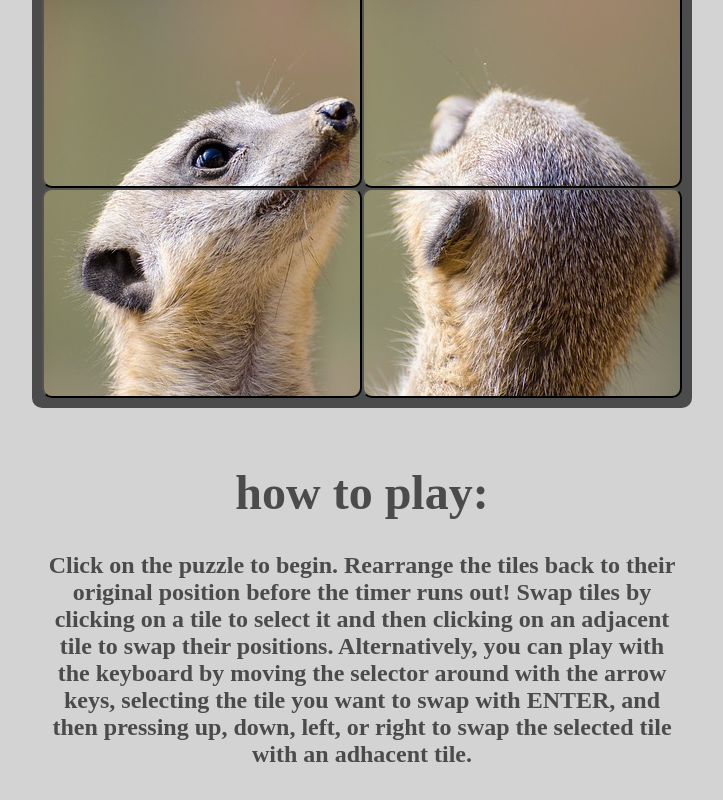
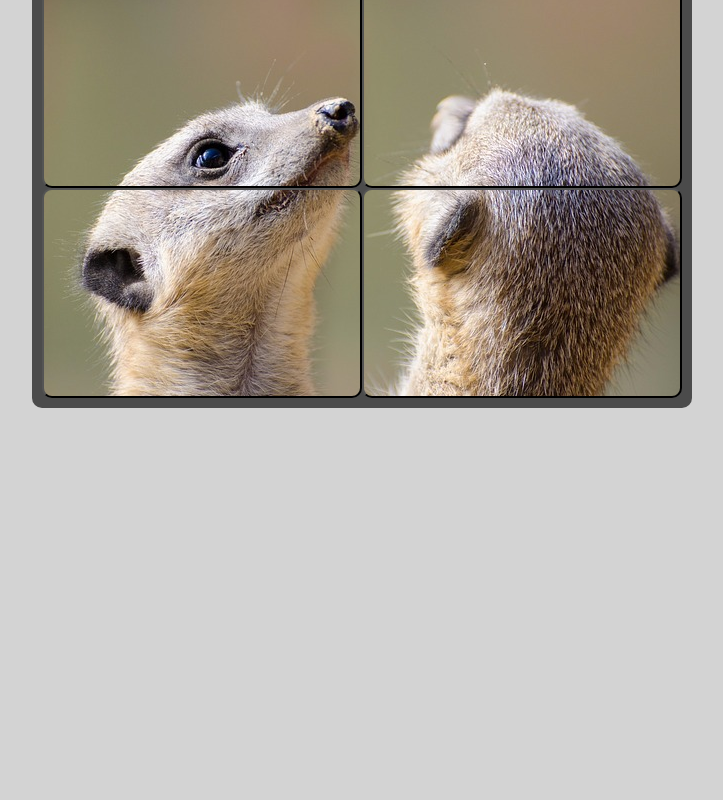
Before and after one commit to CodySelman/react-fifteen, a React (Create React App) app in the folder client/: page / in a window 1280 px wide. Shown: the part 281-1081 px from the top of the page, without its empty margins (286-1009 px from the left). After the commit the page ends 800 px from the top, so only its background shows below. Built offline with nearby package versions, Linux system fonts and the light colour scheme.

Commit message:
Removed HowToPlay Component

```diff
--- a/client/src/App.js
+++ b/client/src/App.js
@@ -3,7 +3,6 @@ import "./App.css";
 import CellGrid from "./CellGrid.js";
 import Heading from "./Heading.js";
 import Loader from "./Loader.js";
-import HowToPlay from './HowToPlay.js';
 import easyPics from './images/puzzlePics/easy/easyPics';
 import intermediatePics from './images/puzzlePics/intermediate/intermediatePics';
 import hardPics from './images/puzzlePics/hard/hardPics';
@@ -471,7 +470,6 @@ class App extends Component {
             ""
           )}
         </div>
-        <HowToPlay />
       </div>
     );
   }
--- a/client/src/HowToPlay.css
+++ /dev/null
@@ -1,18 +0,0 @@
-.HowToPlay {
-    width: 640px;
-    display: flex;
-    flex-direction: column;
-    margin: auto;
-    align-items: center;
-    margin-top: 0.5rem;
-    color: rgb(75,75,75);
-    font-weight: bold;
-    text-align: center;
-}
-.HowToPlay h1 {
-    font-size: 3rem;
-    margin-bottom: 0.5rem;
-}
-.HowToPlay p {
-    font-size: 1.5rem;
-}
--- a/client/src/HowToPlay.js
+++ /dev/null
@@ -1,18 +0,0 @@
-import React from 'react';
-import './HowToPlay.css';
-
-const HowToPlay = props => {
-    return(
-        <div className='HowToPlay'>
-            <h1>how to play:</h1>
-            <p>Click on the puzzle to begin. Rearrange the tiles back to their original position before the timer runs out!
-                Swap tiles by clicking on a tile to select it and then clicking on an adjacent tile to swap their positions.
-                Alternatively, you can play with the keyboard by moving the selector around with the arrow keys,
-                selecting the tile you want to swap with ENTER, and then pressing up, down, left, or right to swap the
-                selected tile with an adhacent tile.
-            </p>
-        </div>
-    );
-};
-
-export default HowToPlay;
```
